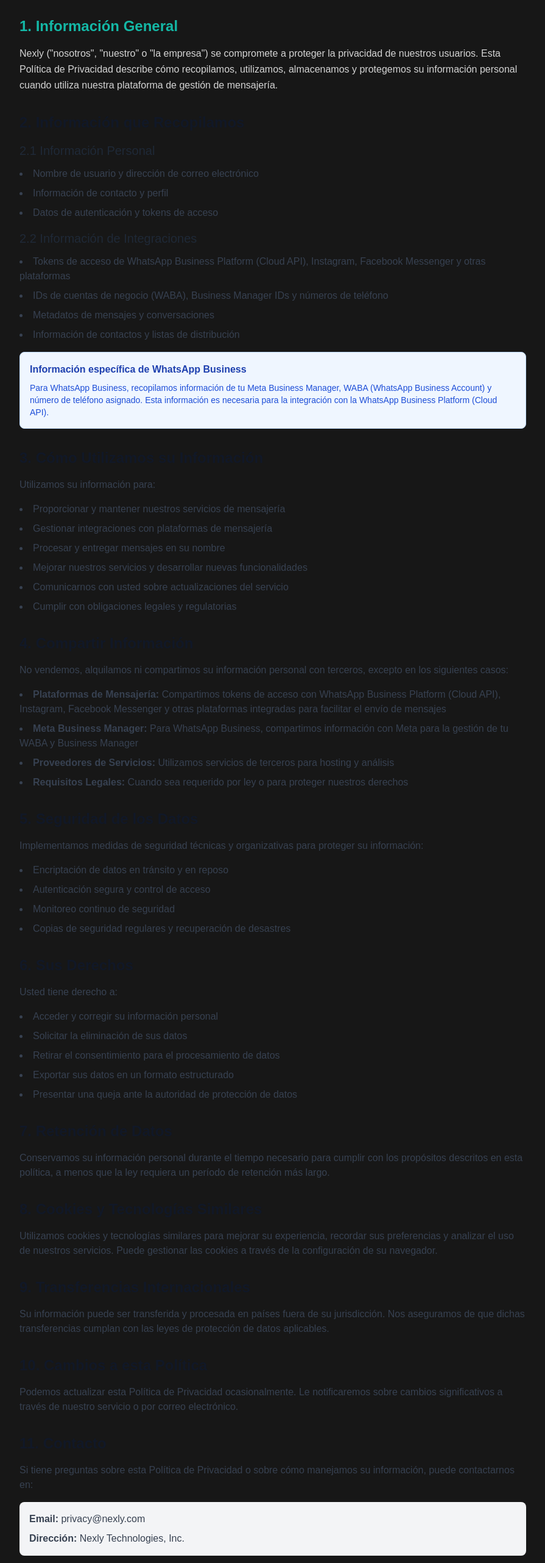
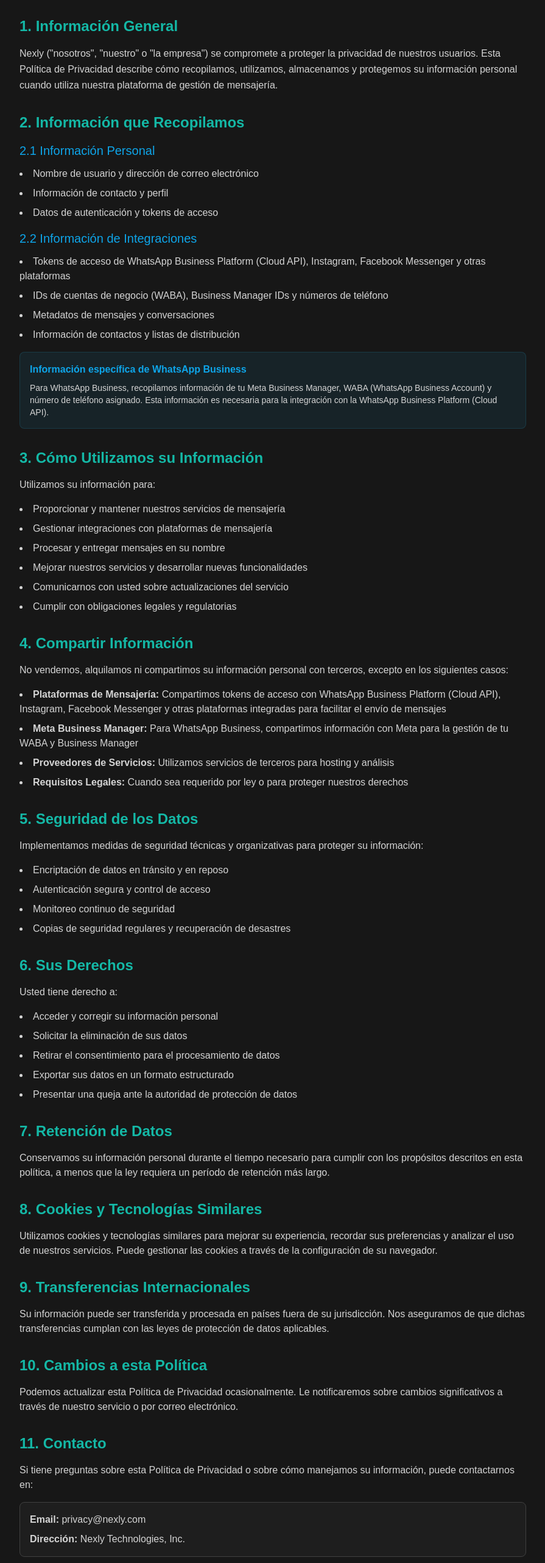
Before and after one commit to gfrassetti/nexly, a Next.js app in the folder web/: page /privacy-policy in a window 1280 px wide. Shown: the part 234-2797 px from the top of the page at 61% size, without its empty margins (192-1087 px from the left). Built offline with nearby package versions, Linux system fonts and the light colour scheme.

Commit message:
Update page.tsx

```diff
--- a/web/src/app/privacy-policy/page.tsx
+++ b/web/src/app/privacy-policy/page.tsx
@@ -36,25 +36,25 @@
             </section>
 
             <section className="mb-8">
-              <h2 className="text-2xl font-semibold text-gray-900 mb-4">2. Información que Recopilamos</h2>
-              <h3 className="text-xl font-medium text-gray-800 mb-3">2.1 Información Personal</h3>
-              <ul className="list-disc list-inside text-gray-700 mb-4 space-y-2">
+              <h2 className="text-2xl font-semibold mb-4 text-nexly-teal">2. Información que Recopilamos</h2>
+              <h3 className="text-xl font-medium mb-3 text-nexly-light-blue">2.1 Información Personal</h3>
+              <ul className="list-disc list-inside text-neutral-300 mb-4 space-y-2">
                 <li>Nombre de usuario y dirección de correo electrónico</li>
                 <li>Información de contacto y perfil</li>
                 <li>Datos de autenticación y tokens de acceso</li>
               </ul>
 
-              <h3 className="text-xl font-medium text-gray-800 mb-3">2.2 Información de Integraciones</h3>
-              <ul className="list-disc list-inside text-gray-700 mb-4 space-y-2">
+              <h3 className="text-xl font-medium mb-3 text-nexly-light-blue">2.2 Información de Integraciones</h3>
+              <ul className="list-disc list-inside text-neutral-300 mb-4 space-y-2">
                 <li>Tokens de acceso de WhatsApp Business Platform (Cloud API), Instagram, Facebook Messenger y otras plataformas</li>
                 <li>IDs de cuentas de negocio (WABA), Business Manager IDs y números de teléfono</li>
                 <li>Metadatos de mensajes y conversaciones</li>
                 <li>Información de contactos y listas de distribución</li>
               </ul>
 
-              <div className="bg-blue-50 border border-blue-200 rounded-lg p-4 mt-4">
-                <h4 className="font-semibold mb-2 text-blue-800">Información específica de WhatsApp Business</h4>
-                <p className="text-blue-700 text-sm">
+              <div className="bg-nexly-azul/10 border border-nexly-azul/20 rounded-lg p-4 mt-4">
+                <h4 className="font-semibold mb-2 text-nexly-light-blue">Información específica de WhatsApp Business</h4>
+                <p className="text-neutral-300 text-sm">
                   Para WhatsApp Business, recopilamos información de tu Meta Business Manager,
                   WABA (WhatsApp Business Account) y número de teléfono asignado. Esta información
                   es necesaria para la integración con la WhatsApp Business Platform (Cloud API).
@@ -63,9 +63,9 @@
             </section>
 
             <section className="mb-8">
-              <h2 className="text-2xl font-semibold text-gray-900 mb-4">3. Cómo Utilizamos su Información</h2>
-              <p className="text-gray-700 mb-4">Utilizamos su información para:</p>
-              <ul className="list-disc list-inside text-gray-700 mb-4 space-y-2">
+              <h2 className="text-2xl font-semibold mb-4 text-nexly-teal">3. Cómo Utilizamos su Información</h2>
+              <p className="text-neutral-300 mb-4">Utilizamos su información para:</p>
+              <ul className="list-disc list-inside text-neutral-300 mb-4 space-y-2">
                 <li>Proporcionar y mantener nuestros servicios de mensajería</li>
                 <li>Gestionar integraciones con plataformas de mensajería</li>
                 <li>Procesar y entregar mensajes en su nombre</li>
@@ -76,11 +76,11 @@
             </section>
 
             <section className="mb-8">
-              <h2 className="text-2xl font-semibold text-gray-900 mb-4">4. Compartir Información</h2>
-              <p className="text-gray-700 mb-4">
+              <h2 className="text-2xl font-semibold mb-4 text-nexly-teal">4. Compartir Información</h2>
+              <p className="text-neutral-300 mb-4">
                 No vendemos, alquilamos ni compartimos su información personal con terceros, excepto en los siguientes casos:
               </p>
-              <ul className="list-disc list-inside text-gray-700 mb-4 space-y-2">
+              <ul className="list-disc list-inside text-neutral-300 mb-4 space-y-2">
                 <li><strong>Plataformas de Mensajería:</strong> Compartimos tokens de acceso con WhatsApp Business Platform (Cloud API), Instagram, Facebook Messenger y otras plataformas integradas para facilitar el envío de mensajes</li>
                 <li><strong>Meta Business Manager:</strong> Para WhatsApp Business, compartimos información con Meta para la gestión de tu WABA y Business Manager</li>
                 <li><strong>Proveedores de Servicios:</strong> Utilizamos servicios de terceros para hosting y análisis</li>
@@ -89,11 +89,11 @@
             </section>
 
             <section className="mb-8">
-              <h2 className="text-2xl font-semibold text-gray-900 mb-4">5. Seguridad de los Datos</h2>
-              <p className="text-gray-700 mb-4">
+              <h2 className="text-2xl font-semibold mb-4 text-nexly-teal">5. Seguridad de los Datos</h2>
+              <p className="text-neutral-300 mb-4">
                 Implementamos medidas de seguridad técnicas y organizativas para proteger su información:
               </p>
-              <ul className="list-disc list-inside text-gray-700 mb-4 space-y-2">
+              <ul className="list-disc list-inside text-neutral-300 mb-4 space-y-2">
                 <li>Encriptación de datos en tránsito y en reposo</li>
                 <li>Autenticación segura y control de acceso</li>
                 <li>Monitoreo continuo de seguridad</li>
@@ -102,9 +102,9 @@
             </section>
 
             <section className="mb-8">
-              <h2 className="text-2xl font-semibold text-gray-900 mb-4">6. Sus Derechos</h2>
-              <p className="text-gray-700 mb-4">Usted tiene derecho a:</p>
-              <ul className="list-disc list-inside text-gray-700 mb-4 space-y-2">
+              <h2 className="text-2xl font-semibold mb-4 text-nexly-teal">6. Sus Derechos</h2>
+              <p className="text-neutral-300 mb-4">Usted tiene derecho a:</p>
+              <ul className="list-disc list-inside text-neutral-300 mb-4 space-y-2">
                 <li>Acceder y corregir su información personal</li>
                 <li>Solicitar la eliminación de sus datos</li>
                 <li>Retirar el consentimiento para el procesamiento de datos</li>
@@ -114,48 +114,48 @@
             </section>
 
             <section className="mb-8">
-              <h2 className="text-2xl font-semibold text-gray-900 mb-4">7. Retención de Datos</h2>
-              <p className="text-gray-700 mb-4">
+              <h2 className="text-2xl font-semibold mb-4 text-nexly-teal">7. Retención de Datos</h2>
+              <p className="text-neutral-300 mb-4">
                 Conservamos su información personal durante el tiempo necesario para cumplir con los propósitos
                 descritos en esta política, a menos que la ley requiera un período de retención más largo.
               </p>
             </section>
 
             <section className="mb-8">
-              <h2 className="text-2xl font-semibold text-gray-900 mb-4">8. Cookies y Tecnologías Similares</h2>
-              <p className="text-gray-700 mb-4">
+              <h2 className="text-2xl font-semibold mb-4 text-nexly-teal">8. Cookies y Tecnologías Similares</h2>
+              <p className="text-neutral-300 mb-4">
                 Utilizamos cookies y tecnologías similares para mejorar su experiencia, recordar sus preferencias
                 y analizar el uso de nuestros servicios. Puede gestionar las cookies a través de la configuración de su navegador.
               </p>
             </section>
 
             <section className="mb-8">
-              <h2 className="text-2xl font-semibold text-gray-900 mb-4">9. Transferencias Internacionales</h2>
-              <p className="text-gray-700 mb-4">
+              <h2 className="text-2xl font-semibold mb-4 text-nexly-teal">9. Transferencias Internacionales</h2>
+              <p className="text-neutral-300 mb-4">
                 Su información puede ser transferida y procesada en países fuera de su jurisdicción.
                 Nos aseguramos de que dichas transferencias cumplan con las leyes de protección de datos aplicables.
               </p>
             </section>
 
             <section className="mb-8">
-              <h2 className="text-2xl font-semibold text-gray-900 mb-4">10. Cambios a esta Política</h2>
-              <p className="text-gray-700 mb-4">
+              <h2 className="text-2xl font-semibold mb-4 text-nexly-teal">10. Cambios a esta Política</h2>
+              <p className="text-neutral-300 mb-4">
                 Podemos actualizar esta Política de Privacidad ocasionalmente. Le notificaremos sobre cambios
                 significativos a través de nuestro servicio o por correo electrónico.
               </p>
             </section>
 
             <section className="mb-8">
-              <h2 className="text-2xl font-semibold text-gray-900 mb-4">11. Contacto</h2>
-              <p className="text-gray-700 mb-4">
+              <h2 className="text-2xl font-semibold mb-4 text-nexly-teal">11. Contacto</h2>
+              <p className="text-neutral-300 mb-4">
                 Si tiene preguntas sobre esta Política de Privacidad o sobre cómo manejamos su información,
                 puede contactarnos en:
               </p>
-              <div className="bg-gray-100 p-4 rounded-lg">
-                <p className="text-gray-700 mb-2">
+              <div className="bg-neutral-800/50 border border-neutral-700 rounded-lg p-4">
+                <p className="text-neutral-300 mb-2">
                   <strong>Email:</strong> privacy@nexly.com
                 </p>
-                <p className="text-gray-700">
+                <p className="text-neutral-300">
                   <strong>Dirección:</strong> Nexly Technologies, Inc.
                 </p>
               </div>
```
